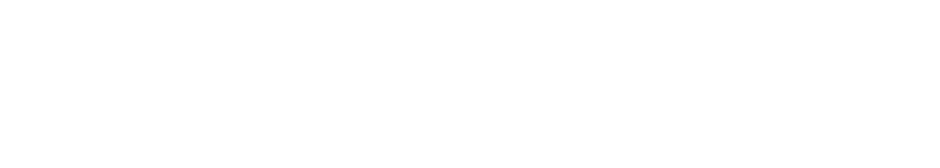
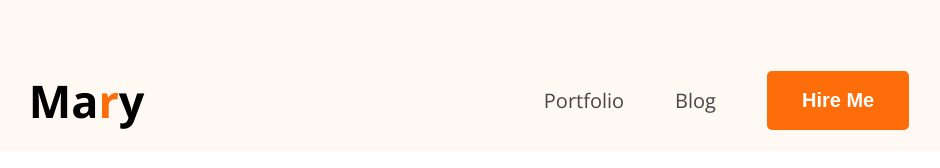
Before and after one commit to sabbir236561/sabbir-dev-code, a plain HTML site: page index.html in a window 1280 px wide. Shown: the whole page, without its empty margins (171-1111 px from the left). Drawn offline with nearby package versions, Linux system fonts and the light colour scheme.

Commit message:
design navbar and style according to disign

```diff
--- a/index.html
+++ b/index.html
@@ -1,11 +1,38 @@
 <!DOCTYPE html>
 <html lang="en">
+
 <head>
     <meta charset="UTF-8">
     <meta name="viewport" content="width=device-width, initial-scale=1.0">
     <title>Sabbir Hossain Portfolio</title>
+    <link rel="preconnect" href="https://fonts.googleapis.com">
+<link rel="preconnect" href="https://fonts.gstatic.com" crossorigin>
+<link href="https://fonts.googleapis.com/css2?family=Open+Sans:ital,wght@0,300..800;1,300..800&display=swap" rel="stylesheet">
+<link rel="stylesheet" href="styles/portfolio.css">
 </head>
-<body>
+
+<body class="font-open-sans">
+    <header >
+        <nav>
+            <div class="logo">
+                <h2>Ma<span class="color">r</span>y</h2>
+            </div>
+            <ul class="menu">
+                <li><a href="#">Portfolio</a></li>
+                <li><a href="#">Blog</a></li>
+                <li><button class="btn">Hire Me</button></li>
+            </ul>
+        </nav>
+
+    </header>
+    <main>
+
+
+    </main>
+    <footer>
+
+    </footer>
 
 </body>
+
 </html>
--- /dev/null
+++ b/styles/portfolio.css
@@ -0,0 +1,61 @@
+*{
+    margin: 0;
+    padding: 0;
+    box-sizing: border-box;
+
+}
+
+.font-open-sans {
+  font-family: "Open Sans", sans-serif;
+  font-optical-sizing: auto;
+
+}
+header {
+    background-color: #FFF8F3;
+    color: white;
+    padding: 20px;
+    text-align: center;
+}
+nav {
+    padding-top: 50px;
+    width: 71%;
+    max-width: 1140px;
+    margin: 0 auto;
+    display: flex;
+    align-items: center;
+    justify-content: space-between;
+}
+
+.logo h2 {
+    font-size: 45px;
+    font-waight: bolder;
+    color:black
+}
+.color{
+    color:#FD6E0A;
+}
+.btn{
+    background-color:#FD6E0A;
+    color:white;
+    border: none;
+    border-radius: 5px;
+    padding: 18px 35px;
+    font-size: 20px;
+    font-weight: bold;
+}
+nav .menu{
+    display: flex;
+    list-style: none;
+    gap:51px;
+    align-items: center;
+}
+nav .menu  a {
+    text-decoration: none;
+    color: #474747;;
+    font-size: 20px;
+
+}
+nav ul {
+    list-style-type: none;
+
+}
```
